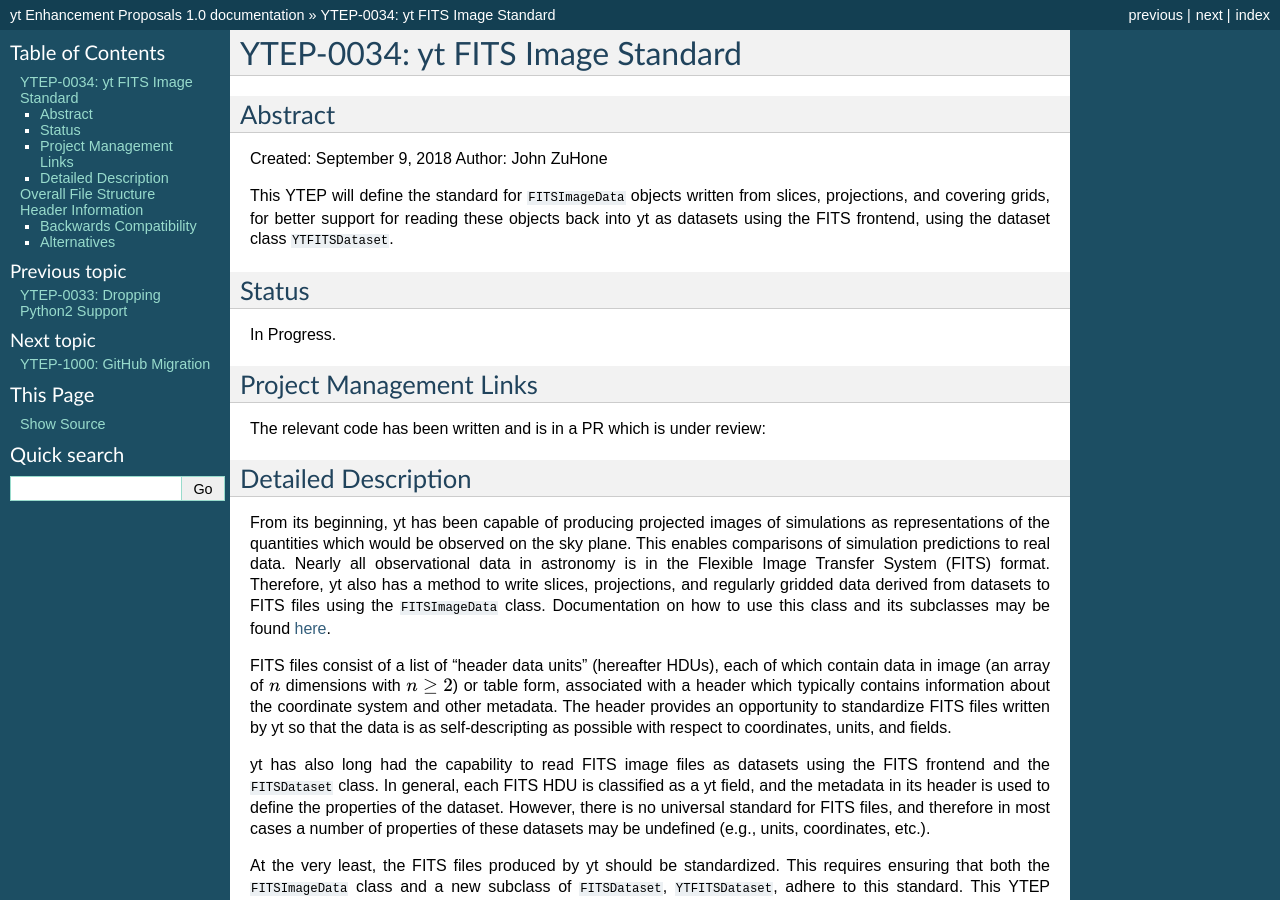
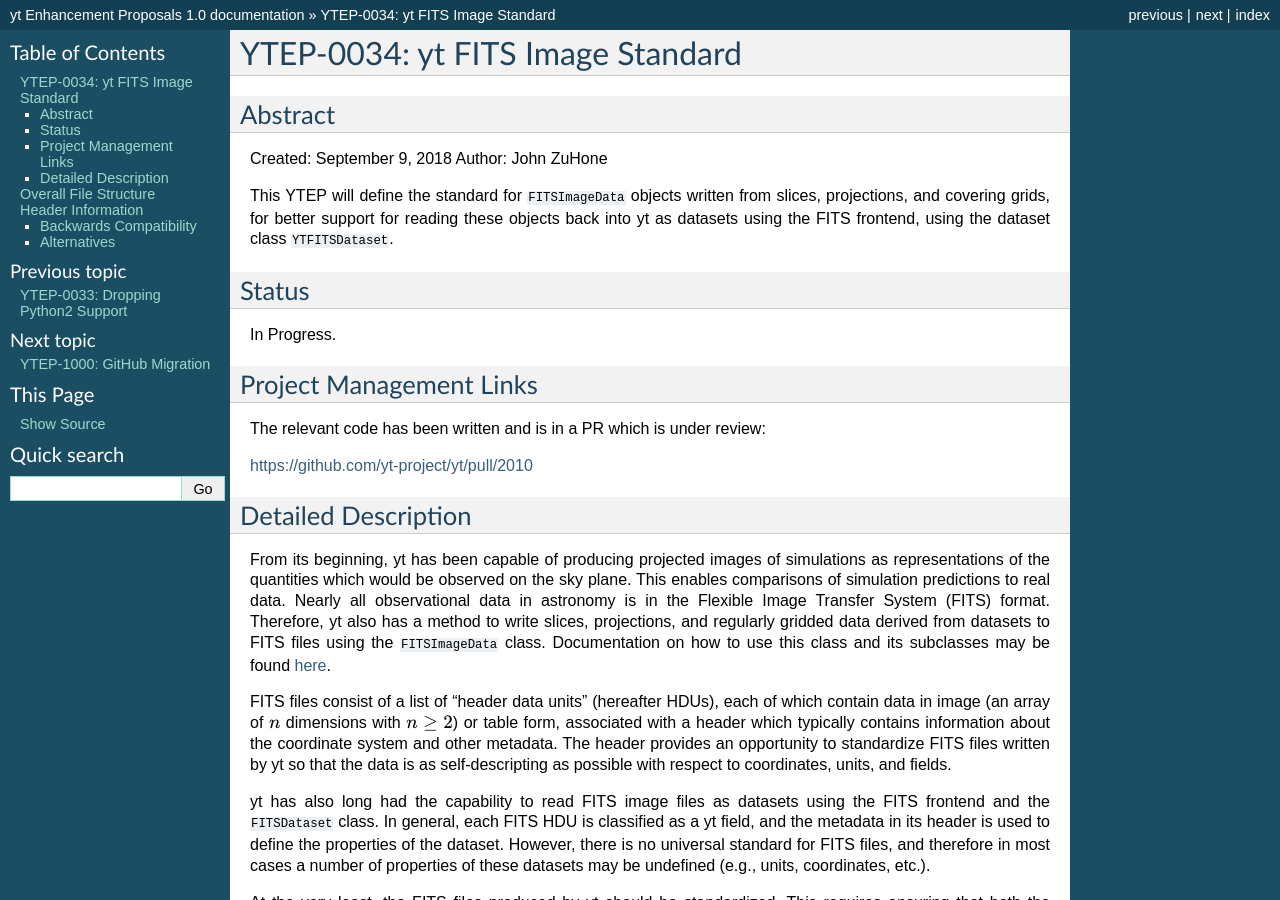
Before and after one commit to yt-project/ytep, a Sphinx documentation site: the page built from source/YTEPs/YTEP-0034.rst, in a window 1280 px wide and 900 px high. Built offline with Sphinx 7.4.7, drawn with Linux system fonts in a browser that asks for light colours; formulas are drawn with MathJax 3; some of the changed lines change nothing that is shown.

Commit message:
Added link

```diff
--- a/source/YTEPs/YTEP-0034.rst
+++ b/source/YTEPs/YTEP-0034.rst
@@ -21,6 +21,8 @@ Project Management Links
 ------------------------
 
 The relevant code has been written and is in a PR which is under review:
+
+https://github.com/yt-project/yt/pull/2010
 
 Detailed Description
 --------------------
```
